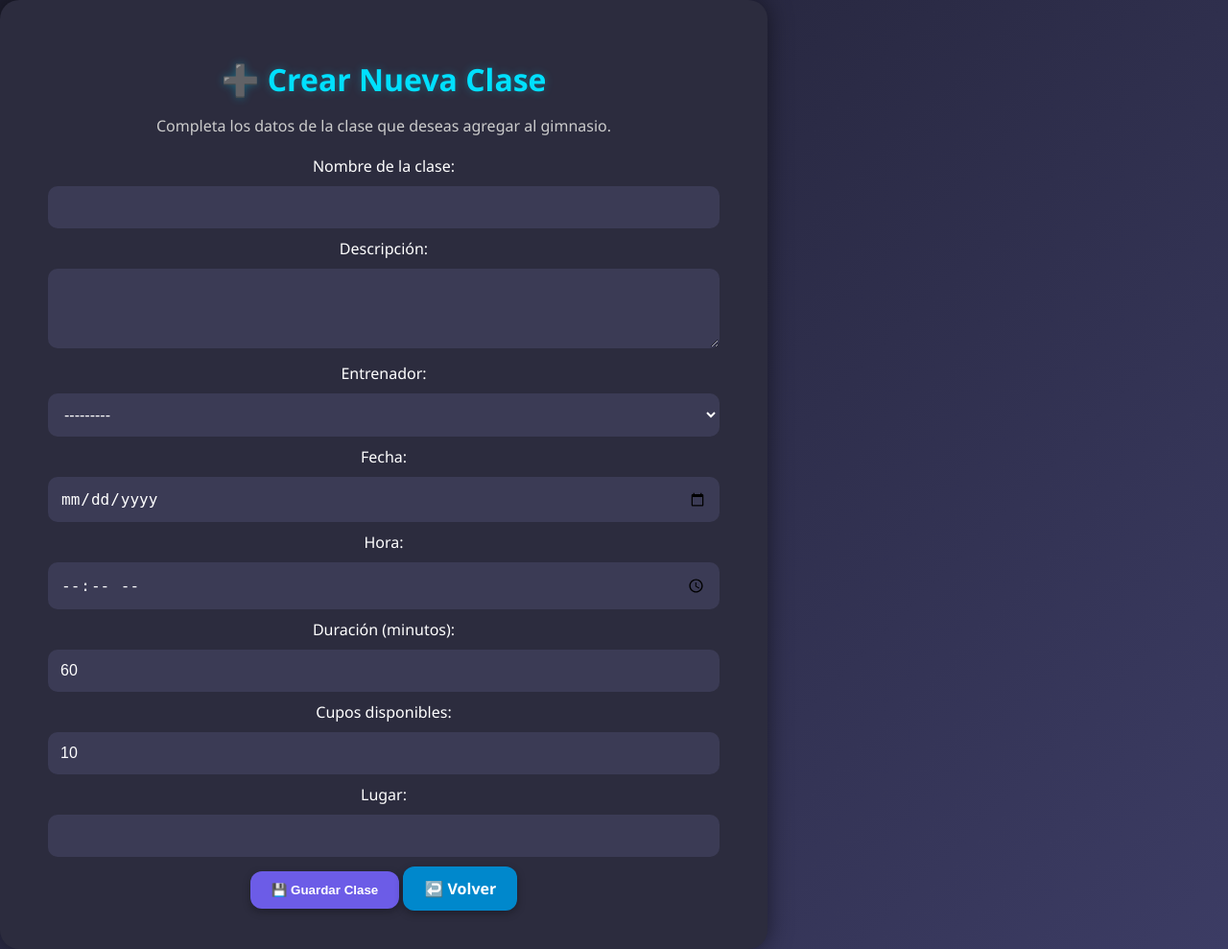
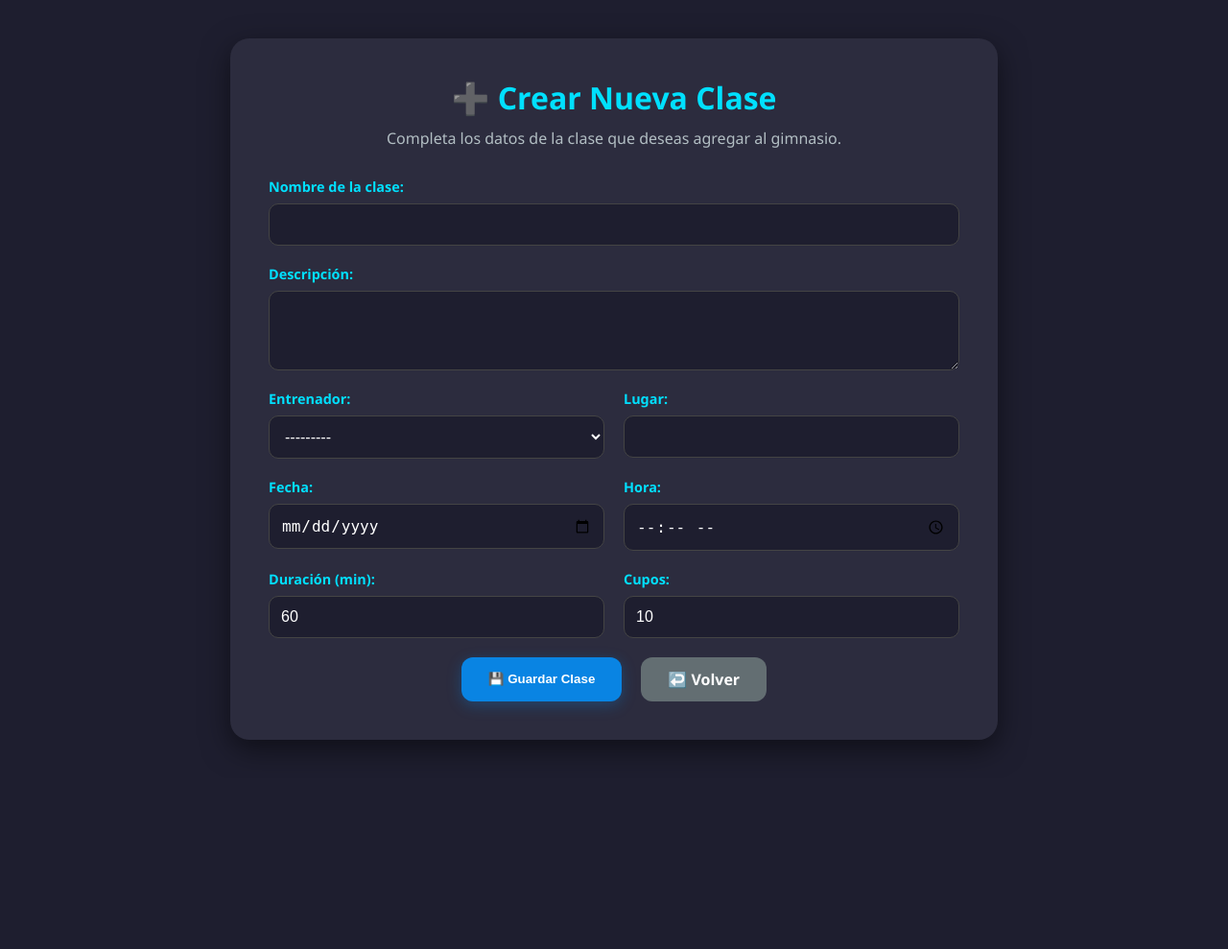
Before and after one commit to BocanegraA7/GYM, a Django app: page /clases/crear/ in a window 1280 px wide. Shown: the whole page at 96% size. After the commit the page ends 781 px from the top, so only its background shows below. Run offline with Django 5.2, Linux system fonts and the light colour scheme; the visitor is signed in with stand-in values (Sample User, id 1); data comes from the database, SQL or seed files in the repository; some libraries are stand-ins or nearby versions.

Commit message:
Vistas completas

```diff
--- a/gym_power/clases/templates/crear_clase.html
+++ b/gym_power/clases/templates/crear_clase.html
@@ -3,77 +3,98 @@
 <html lang="es">
 <head>
     <meta charset="UTF-8">
+    <meta name="viewport" content="width=device-width, initial-scale=1.0">
     <title>Crear Clase - GymPower</title>
-  <link rel="stylesheet" href="{% static 'css/style.css' %}">
+    <link rel="stylesheet" href="{% static 'css/crear_clase.css' %}">
+    <script src="https://cdn.jsdelivr.net/npm/sweetalert2@11"></script>
 </head>
 <body>
     <div class="home-container">
         <h1>➕ Crear Nueva Clase</h1>
         <p>Completa los datos de la clase que deseas agregar al gimnasio.</p>
 
-    <!-- Mostrar errores del formulario -->
         {% if form.errors %}
-      <div class="alert alert-error">
-        <strong>❌ Corrige los siguientes errores:</strong>
+            <div class="alert-error-container">
+                <strong>❌ Hay errores en el formulario:</strong>
                 <ul>
                     {% for field, errors in form.errors.items %}
-            <li><strong>{{ field|capfirst }}</strong>: {{ errors|join:", " }}</li>
+                        <li>{{ field|capfirst }}: {{ errors|join:", " }}</li>
                     {% endfor %}
                 </ul>
             </div>
         {% endif %}
 
-    <form method="post" class="form-container">
+        <form method="post">
             {% csrf_token %}
-      <div class="form-group">
-        <label for="id_nombre">Nombre de la clase:</label>
+
+            <div class="form-grid">
+                <div class="form-group full-width">
+                    <label>Nombre de la clase:</label>
                     {{ form.nombre }}
                 </div>
 
-      <div class="form-group">
-        <label for="id_descripcion">Descripción:</label>
+                <div class="form-group full-width">
+                    <label>Descripción:</label>
                     {{ form.descripcion }}
                 </div>
 
                 <div class="form-group">
-        <label for="id_entrenador">Entrenador:</label>
+                    <label>Entrenador:</label>
                     {{ form.entrenador }}
                 </div>
 
-      <div class="form-row">
                 <div class="form-group">
-          <label for="id_fecha">Fecha:</label>
+                    <label>Lugar:</label>
+                    {{ form.lugar }}
+                </div>
+
+                <div class="form-group">
+                    <label>Fecha:</label>
                     {{ form.fecha }}
                 </div>
 
                 <div class="form-group">
-          <label for="id_hora">Hora:</label>
+                    <label>Hora:</label>
                     {{ form.hora }}
                 </div>
-      </div>
 
-      <div class="form-row">
                 <div class="form-group">
-          <label for="id_duracion_min">Duración (minutos):</label>
+                    <label>Duración (min):</label>
                     {{ form.duracion_min }}
                 </div>
 
                 <div class="form-group">
-          <label for="id_cupos">Cupos disponibles:</label>
+                    <label>Cupos:</label>
                     {{ form.cupos }}
                 </div>
             </div>
 
-      <div class="form-group">
-        <label for="id_lugar">Lugar:</label>
-        {{ form.lugar }}
-      </div>
-
             <div class="form-buttons">
-        <button type="submit" class="btn btn-clases">💾 Guardar Clase</button>
-        <a href="{% url 'listar_clases' %}" class="btn btn-reportes">↩️ Volver</a>
+                <button type="submit" class="btn btn-editar">💾 Guardar Clase</button>
+                <a href="{% url 'home' %}" class="btn btn-volver">↩️ Volver</a>
             </div>
         </form>
     </div>
+
+    <script>
+        // Si hay un mensaje de éxito al redireccionar (por si usas la misma vista para editar)
+        const mensajes = [
+            {% if messages %}
+                {% for m in messages %} "{{ m|escapejs }}", {% endfor %}
+            {% endif %}
+        ];
+
+        if (mensajes.length > 0) {
+            Swal.fire({
+                title: "¡Logrado!",
+                text: mensajes[0],
+                icon: "success",
+                background: '#2c2c3e',
+                color: '#ffffff',
+                timer: 2000,
+                showConfirmButton: false
+            });
+        }
+    </script>
 </body>
 </html>
--- /dev/null
+++ b/gym_power/static/css/crear_clase.css
@@ -0,0 +1,164 @@
+/* Paleta de colores GymPower */
+:root {
+    --bg-dark: #1e1e2f;
+    --card-bg: #2c2c3e;
+    --accent-blue: #00e0ff;
+    --btn-save: #0984e3;
+    --btn-hover: #00a8ff;
+    --btn-gray: #636e72;
+    --text-white: #ffffff;
+    --error-red: #ff4757;
+}
+
+/* Estilos globales */
+* {
+    margin: 0;
+    padding: 0;
+    box-sizing: border-box;
+}
+
+body {
+    background: var(--bg-dark);
+    color: var(--text-white);
+    font-family: 'Segoe UI', Tahoma, Geneva, Verdana, sans-serif;
+}
+
+.home-container {
+    background: var(--card-bg);
+    padding: 40px;
+    border-radius: 20px;
+    box-shadow: 0 10px 30px rgba(0, 0, 0, 0.5);
+    width: 90%;
+    max-width: 800px;
+    margin: 40px auto;
+    animation: slideUp 0.6s ease-out;
+}
+
+@keyframes slideUp {
+    from { opacity: 0; transform: translateY(30px); }
+    to { opacity: 1; transform: translateY(0); }
+}
+
+h1 {
+    color: var(--accent-blue);
+    text-align: center;
+    margin-bottom: 10px;
+}
+
+p {
+    text-align: center;
+    color: #b2bec3;
+    margin-bottom: 30px;
+}
+
+/* Diseño del Formulario */
+.form-grid {
+    display: grid;
+    grid-template-columns: 1fr 1fr; /* Dos columnas */
+    gap: 20px;
+}
+
+.form-gym {
+    display: grid;
+    grid-template-columns: 1fr 1fr; /* Dos columnas */
+    gap: 20px;
+}
+
+.full-width {
+    grid-column: span 2;
+}
+
+.form-group {
+    display: flex;
+    flex-direction: column;
+}
+
+.form-group label {
+    margin-bottom: 8px;
+    font-size: 0.9rem;
+    font-weight: 600;
+    color: var(--accent-blue);
+}
+
+/* Estilo de los Inputs de Django */
+.form-group input,
+.form-group select,
+.form-group textarea {
+    padding: 12px;
+    border-radius: 10px;
+    border: 1px solid #444;
+    background: var(--bg-dark);
+    color: white;
+    font-size: 1rem;
+    transition: border-color 0.3s, box-shadow 0.3s;
+}
+
+.form-group input:focus,
+.form-group select:focus,
+.form-group textarea:focus {
+    border-color: var(--accent-blue);
+    outline: none;
+    box-shadow: 0 0 8px rgba(0, 224, 255, 0.3);
+}
+
+textarea {
+    resize: vertical;
+    min-height: 80px;
+}
+
+/* Contenedor de Botones */
+.form-buttons {
+    grid-column: span 2;
+    display: flex;
+    justify-content: center;
+    gap: 20px;
+    margin-top: 20px;
+}
+
+.btn {
+    padding: 12px 28px;
+    border: none;
+    border-radius: 12px;
+    font-weight: bold;
+    cursor: pointer;
+    transition: all 0.3s ease;
+    text-decoration: none;
+    display: inline-flex;
+    align-items: center;
+    gap: 10px;
+    color: white;
+}
+
+.btn-editar {
+    background: var(--btn-save);
+    box-shadow: 0 4px 15px rgba(9, 132, 227, 0.3);
+}
+
+.btn-editar:hover {
+    background: var(--btn-hover);
+    transform: translateY(-2px);
+}
+
+.btn-volver {
+    background: var(--btn-gray);
+}
+
+.btn-volver:hover {
+    background: #b2bec3;
+    color: #2d3436;
+}
+
+/* Errores */
+.alert-error-container {
+    background: rgba(255, 71, 87, 0.1);
+    border: 1px solid var(--error-red);
+    padding: 15px;
+    border-radius: 10px;
+    color: #ff9f94;
+    margin-bottom: 20px;
+}
+
+.alert-error-container ul {
+    list-style-position: inside;
+    margin-top: 10px;
+}
```
Also changed, not shown: gym_power/static/css/usuarios.css (added, +173 -0 lines), gym_power/user/templates/editar_usuario.html (+22 -9 lines), gym_power/user/templates/listar_usuarios.html (+65 -112 lines). Lines whose indentation alone changed are shown as unchanged.
